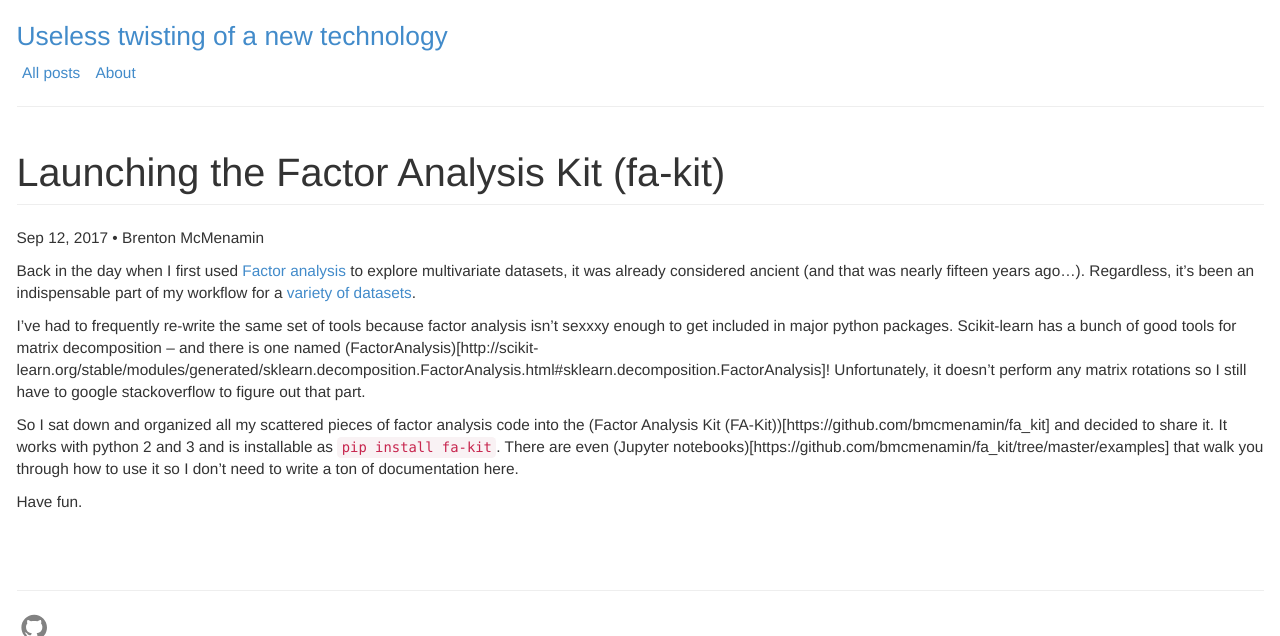
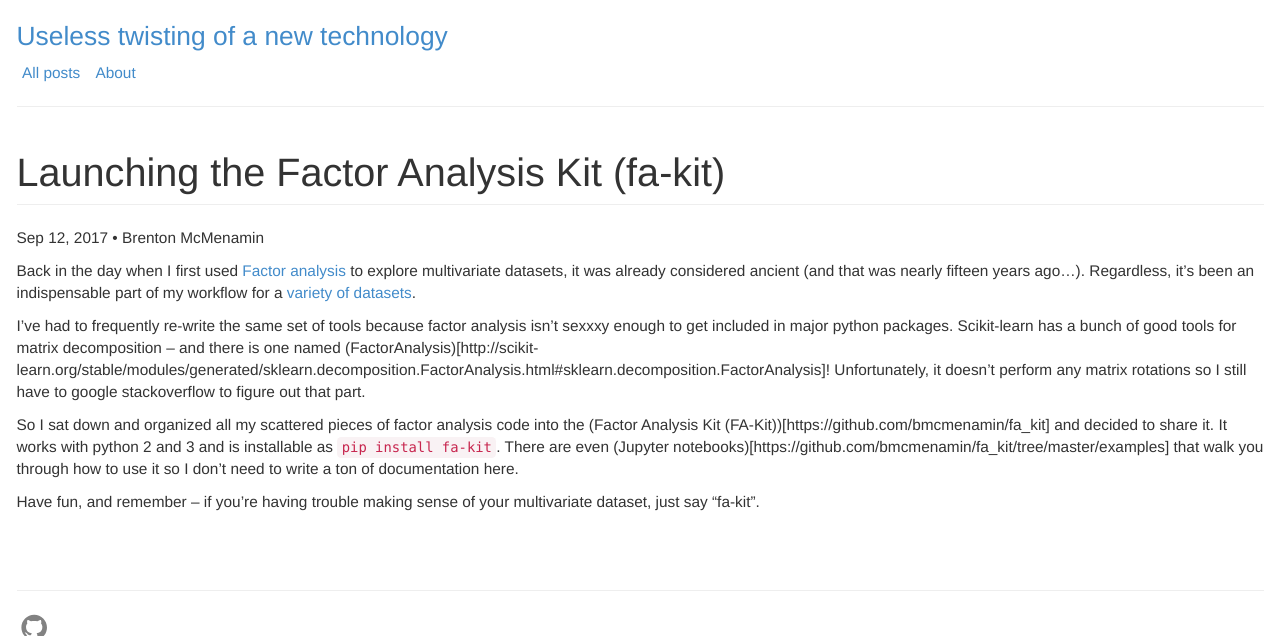
Before and after one commit to bmcmenamin/bmcmenamin.github.io, a Jekyll site: the page built from _posts/2017-09-12-releasing-fa-kit.md, in a window 1280 px wide, cut to the strip 0-636 px from the top of the page. Built offline with Jekyll 4.4.1, drawn with Linux system fonts in a browser that asks for light colours.

Commit message:
say it with me...
i keep going back and forth on whether to include this

```diff
--- a/_posts/2017-09-12-releasing-fa-kit.md
+++ b/_posts/2017-09-12-releasing-fa-kit.md
@@ -11,4 +11,4 @@
 
 So I sat down and organized all my scattered pieces of factor analysis code into the (Factor Analysis Kit (FA-Kit))[https://github.com/bmcmenamin/fa_kit] and decided to share it. It works with python 2 and 3 and is installable as `pip install fa-kit`. There are even (Jupyter notebooks)[https://github.com/bmcmenamin/fa_kit/tree/master/examples] that walk you through how to use it so I don't need to write a ton of documentation here.
 
-Have fun.
+Have fun, and remember -- if you're having trouble making sense of your multivariate dataset, just say "fa-kit".
```
